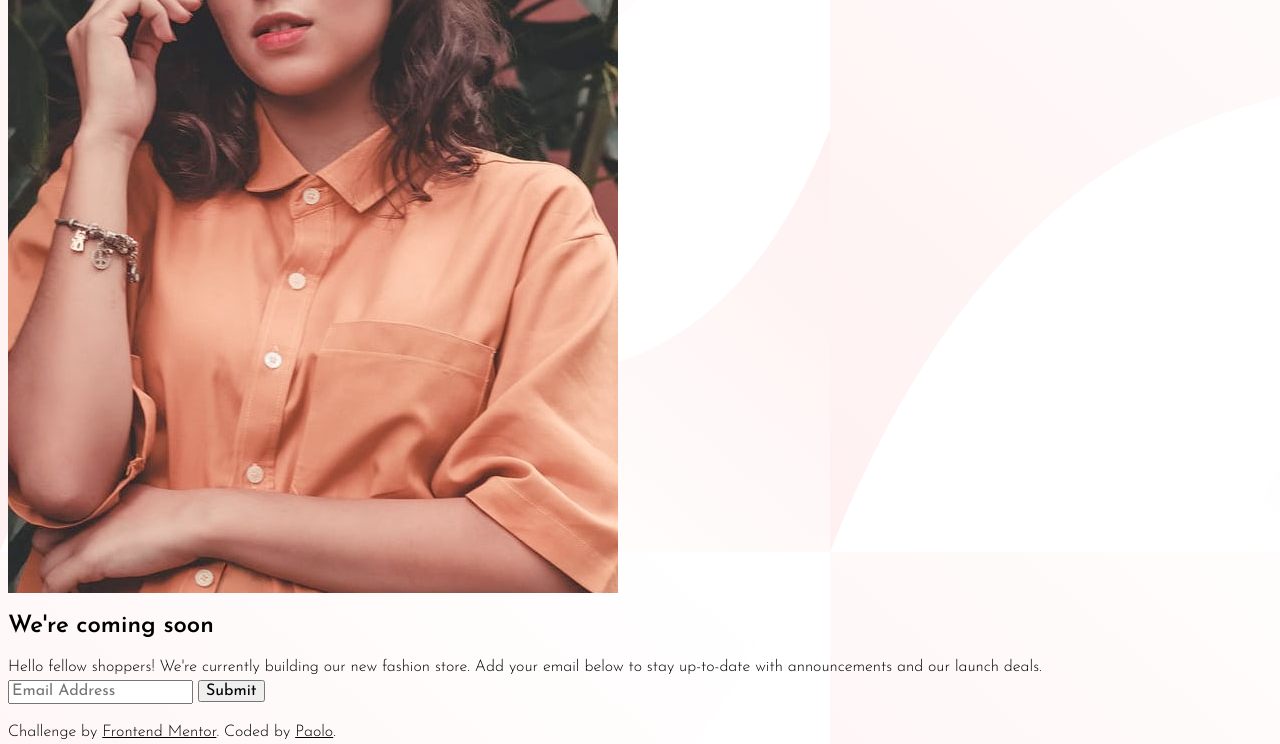
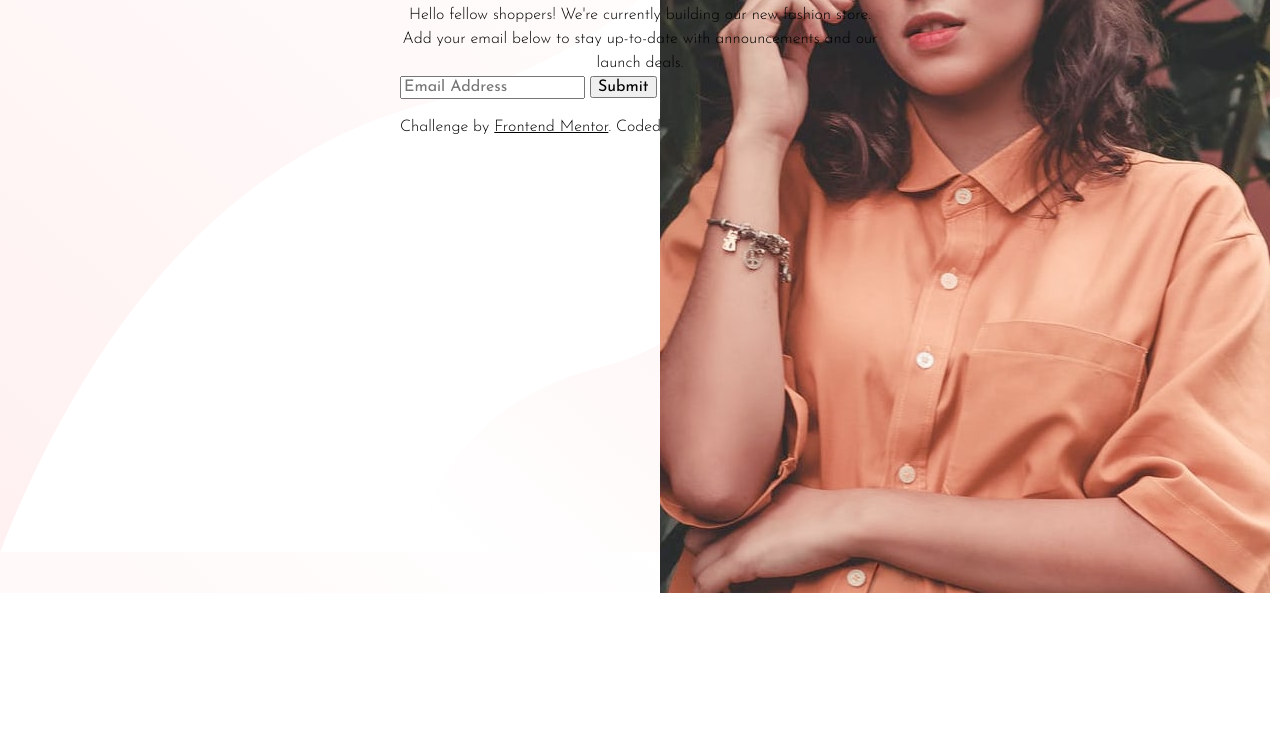
Before and after one commit to plmazze/project-1, a plain HTML site: page index.html in a window 1280 px wide. Shown: the part 248-992 px from the top of the page. After the commit the page ends 841 px from the top, so only its background shows below. Drawn offline with Linux system fonts and the light colour scheme.

Commit message:
adding positioning to elements

```diff
--- a/index.html
+++ b/index.html
@@ -13,26 +13,24 @@
 <body>
   <div class="wrapper">
     <header>
-      <div> <img src="/project-1/images/logo.svg" alt="company name logo"></div>
-      <div><img src="/project-1/images/hero-desktop.jpg" alt="desktop hero image"></div>
+      <div class="move"> <img src="/project-1/images/logo.svg" alt="company name logo"></div>
+      <div class="hero-image"><img  src="/project-1/images/hero-desktop.jpg" alt="desktop hero image"></div>
     </header>
-    <section>
-      <div><h1>We're coming soon</h1></div>
-      <div>
-        <p>Hello fellow shoppers! We're currently building our new fashion store. Add your email below to stay up-to-date with announcements and our launch deals.</p>
-      </div>
+    <section class="move">
+      <h1 class="text-center">We're coming soon</h1>
+      <p class="text-center">Hello fellow shoppers! We're currently building our new fashion store. Add your email below to stay up-to-date with announcements and our launch deals.</p>
       <form action="">
         <input type="email" placeholder="Email Address">
         <input type="submit">
       </form>
     </section>
+    <footer>
+      <p class="attribution">
+        Challenge by <a href="https://www.frontendmentor.io?ref=challenge" target="_blank">Frontend Mentor</a>.
+        Coded by <a href="#">Paolo</a>.
+      </p>
+    </footer>
   </div>
-  <footer>
-    <p class="attribution">
-      Challenge by <a href="https://www.frontendmentor.io?ref=challenge" target="_blank">Frontend Mentor</a>.
-      Coded by <a href="#">Paolo</a>.
-    </p>
-  </footer>
   <script src="script.js"></script>
 </body>
 </html>
--- a/style.css
+++ b/style.css
@@ -90,10 +90,38 @@ textarea:not([rows]) {
   scroll-margin-block: 5ex;
 }
 
+/* composition */
+
+/* utility */
+
 h1 {
   font-weight: var(--fw-600);
+  font-size: 64px;
 }
 
 p {
   font-weight: var(--fw-300);
+  font-size: 16px;
 }
+
+.text-center {
+  text-align: center;
+}
+
+.wrapper {
+max-width: 30rem;
+margin: 0 auto;
+}
+
+
+/* block */
+
+.hero-image {
+  position: absolute;
+  right: 10px;
+}
+
+/* exception */
+.move {
+  position: relative;
+}
```
